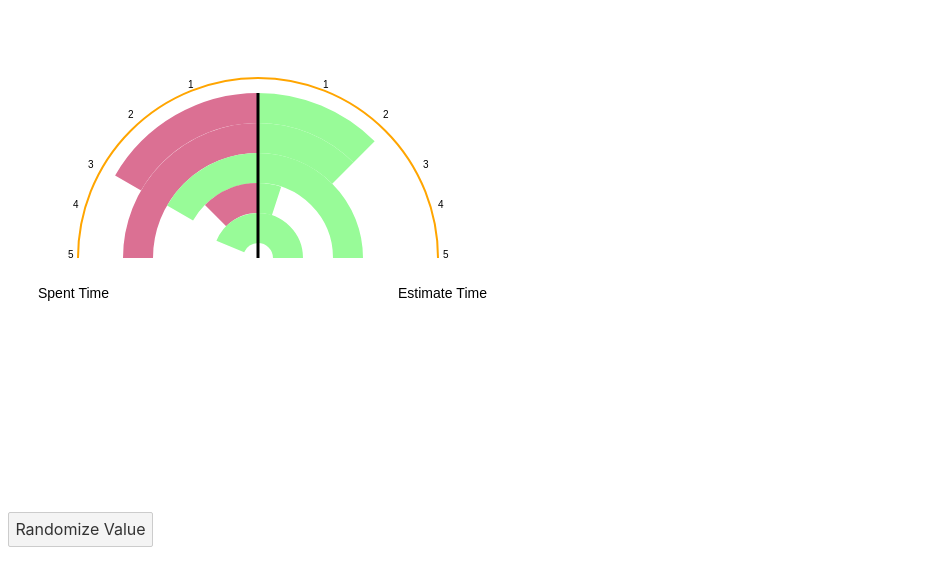
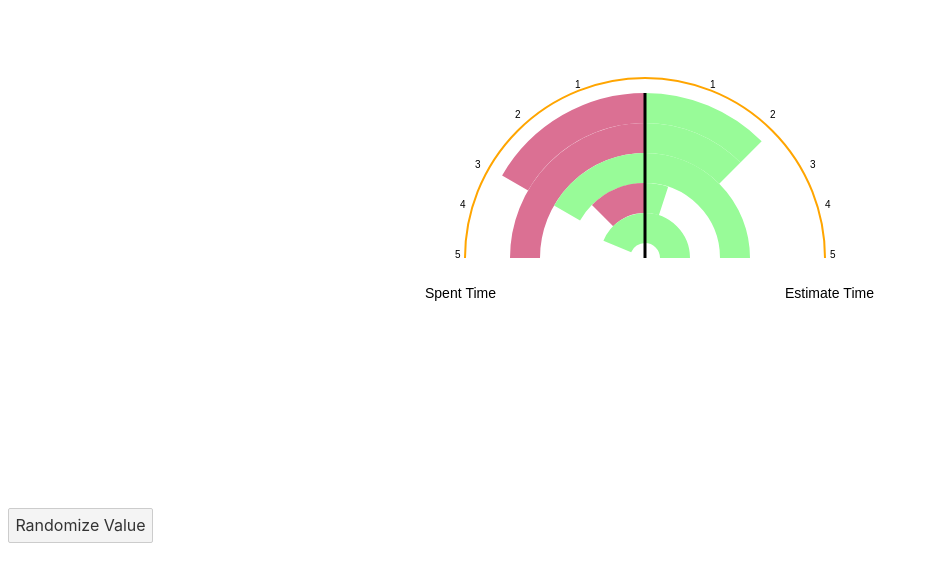
Before and after one commit to vasanth2929/chart_svelte, a Svelte app: page / in a window 1280 px wide. Shown: the top 586 px of the page, without its empty margins (0-928 px from the left). Built offline with nearby package versions, Linux system fonts and the light colour scheme.

Commit message:
update: style change

```diff
--- a/public/global.css
+++ b/public/global.css
@@ -61,3 +61,14 @@
 button:focus {
 	border-color: #666;
 }
+
+
+.radial-chart {
+	margin-left: 160px;
+}
+
+@media screen and (max-width:600px){
+	.radial-chart {
+		width: 100% !important;
+	}
+}
--- a/src/components/canvas/RadialChart.svelte
+++ b/src/components/canvas/RadialChart.svelte
@@ -212,3 +212,16 @@
 {/if}
 
 <button on:click={randomize}>Randomize Value</button>
+
+
+<style>
+    div {
+        display: flex;
+        justify-content: center;
+    }
+    @media screen and (min-width:720px){
+        div {
+            margin-left: -150px;
+        }
+    }
+</style>
```
